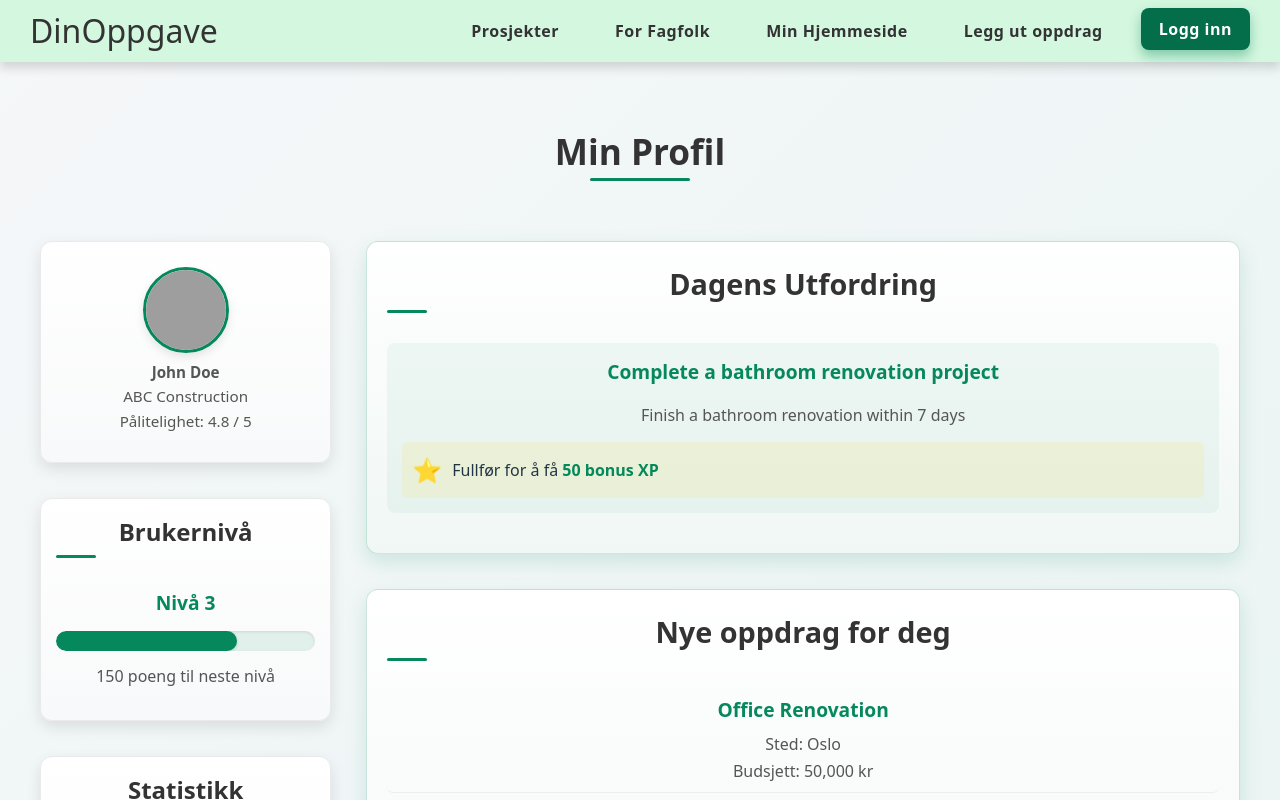
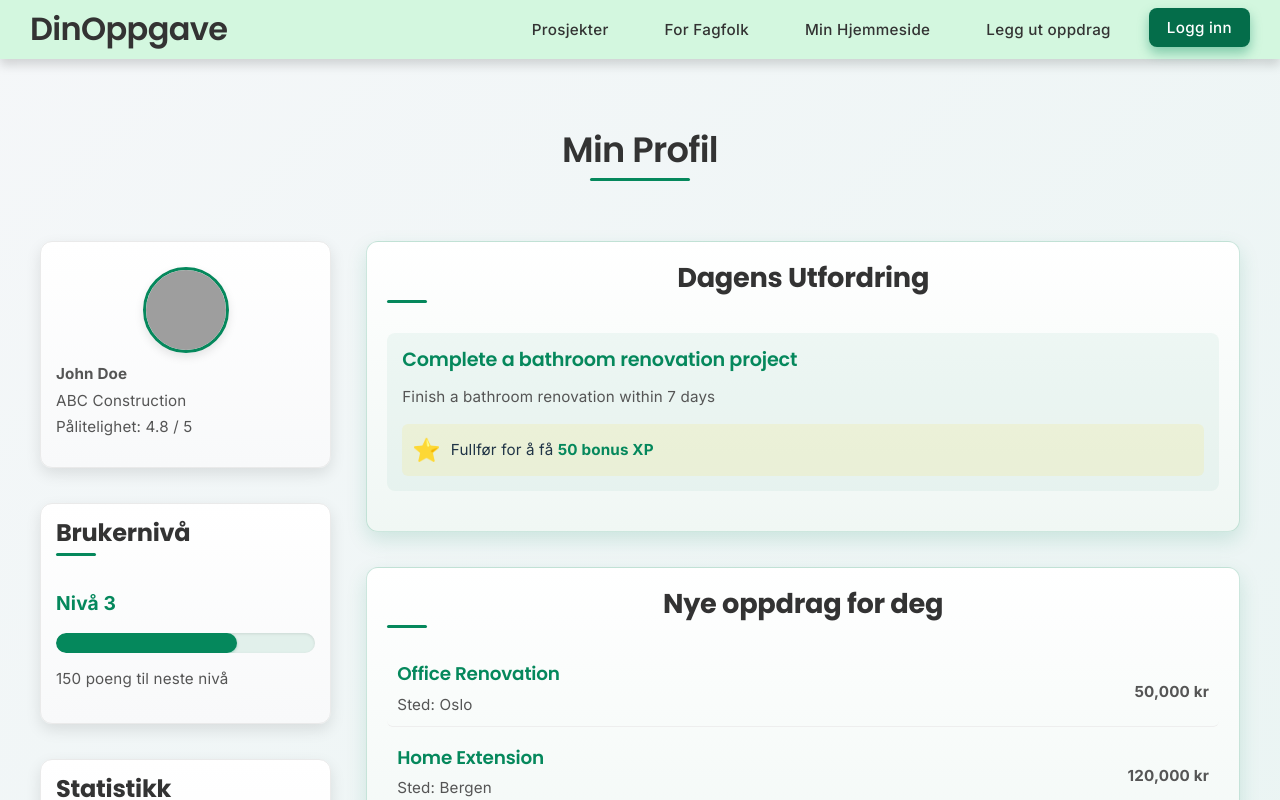
Before and after one commit to Brobo1/frontend-presentation, a React (Vite) app: page / in a window 1280 px wide. Both pictures are taken after a click on the button "Logg inn". Shown: the top 800 px of the page. Built offline with nearby package versions, Linux system fonts and the light colour scheme; grey boxes are pictures that could not be loaded.

Commit message:
Refine `ProfilePage` layout with improved styling, add semantic font usage, and introduce global font variables in `index.css`.

```diff
--- a/src/App.css
+++ b/src/App.css
@@ -18,11 +18,13 @@
 }
 
 #navbarTitle {
+  font-family: var(--font-heading);
   font-size: 2em;
   margin: 0;
-  font-weight: 500;
+  font-weight: 600;
   cursor: pointer;
   transition: color 0.3s ease;
+  letter-spacing: -0.02em;
 }
 
 #navbarTitle:hover {
@@ -37,17 +39,19 @@
 }
 
 .nav-btn {
+  font-family: var(--font-body);
   background: none;
   border: none;
   padding: 10px 18px;
-  font-weight: 600;
+  font-weight: 500;
   border-radius: 8px;
   cursor: pointer;
   transition: all 0.3s ease;
   color: #333;
   position: relative;
   overflow: hidden;
-  letter-spacing: 0.5px;
+  letter-spacing: 0.02em;
+  font-size: 0.95rem;
 }
 
 .nav-btn:hover,
@@ -140,12 +144,14 @@
 }
 
 .subscription-tier h2 {
+  font-family: var(--font-heading);
   color: #333;
   margin-top: 0;
   font-size: 1.8em;
   position: relative;
   display: inline-block;
   padding-bottom: 8px;
+  letter-spacing: -0.01em;
 }
 
 .subscription-tier h2::after {
@@ -160,6 +166,7 @@
 }
 
 .subscription-tier .price {
+  font-family: var(--font-heading);
   font-size: 1.8em;
   font-weight: 700;
   color: #05885c;
@@ -168,6 +175,7 @@
   display: flex;
   align-items: center;
   justify-content: center;
+  letter-spacing: -0.01em;
 }
 
 .subscription-tier .features {
@@ -208,10 +216,14 @@
 }
 
 .subscription-tier .feature-text {
+  font-family: var(--font-body);
   line-height: 1.4;
+  font-size: 0.95rem;
+  letter-spacing: 0.01em;
 }
 
 .subscription-tier .subscribe-btn {
+  font-family: var(--font-body);
   background-color: #05885c;
   color: white;
   width: 100%;
@@ -219,10 +231,11 @@
   border: none;
   border-radius: 8px;
   font-weight: 600;
+  font-size: 0.95rem;
   cursor: pointer;
   transition: all 0.3s ease;
   box-shadow: 0 4px 10px rgba(5, 136, 92, 0.3);
-  letter-spacing: 0.5px;
+  letter-spacing: 0.02em;
   position: relative;
   overflow: hidden;
 }
@@ -248,6 +261,7 @@
 }
 
 .recommended-badge {
+  font-family: var(--font-body);
   position: absolute;
   top: -12px;
   right: 20px;
@@ -256,9 +270,9 @@
   padding: 6px 16px;
   border-radius: 20px;
   font-weight: 600;
-  font-size: 0.9em;
+  font-size: 0.85em;
   box-shadow: 0 4px 8px rgba(5, 136, 92, 0.3);
-  letter-spacing: 0.5px;
+  letter-spacing: 0.02em;
 }
 
 #content {
@@ -268,6 +282,7 @@
 }
 
 #content > h1 {
+  font-family: var(--font-heading);
   font-weight: 600;
   font-size: 2.2em;
   margin-top: 50px;
@@ -275,6 +290,7 @@
   position: relative;
   display: inline-block;
   padding-bottom: 10px;
+  letter-spacing: -0.02em;
 }
 
 #content > h1::after {
--- a/src/comps/profile/ProfilePage.css
+++ b/src/comps/profile/ProfilePage.css
@@ -5,6 +5,7 @@
 }
 
 .profile-page h1 {
+  font-family: var(--font-heading);
   font-weight: 600;
   font-size: 2.2em;
   margin-top: 50px;
@@ -15,6 +16,7 @@
   padding-bottom: 10px;
   text-align: center;
   width: 100%;
+  letter-spacing: -0.02em;
 }
 
 .profile-page h1::after {
@@ -97,13 +99,15 @@
 }
 
 .profile-card h2 {
+  font-family: var(--font-heading);
   color: #333;
   margin-top: 0;
   margin-bottom: 20px;
-  font-size: 1.8em;
+  font-size: 1.7em;
   position: relative;
   display: inline-block;
   padding-bottom: 8px;
+  letter-spacing: -0.01em;
 }
 
 .profile-card h2::after {
@@ -142,14 +146,16 @@
 }
 
 .user-info {
-  text-align: center;
+  text-align: left;
 }
 
 .user-info p {
+  font-family: var(--font-body);
   margin: 5px 0;
   font-size: 0.95rem;
   color: #555;
-  line-height: 1.3;
+  line-height: 1.4;
+  letter-spacing: 0.01em;
 }
 
 /* Daily Challenge Card */
@@ -161,24 +167,37 @@
 }
 
 .challenge h3 {
+  font-family: var(--font-heading);
   color: #05885c;
   margin-top: 0;
   margin-bottom: 10px;
   font-size: 1.2em;
+  text-align: left;
+  letter-spacing: -0.01em;
+  font-weight: 600;
 }
 
 .challenge p {
+  font-family: var(--font-body);
   color: #555;
   margin-bottom: 15px;
+  text-align: left;
+  font-size: 0.95rem;
+  line-height: 1.5;
+  letter-spacing: 0.01em;
 }
 
 .bonus-xp {
+  font-family: var(--font-body);
   display: flex;
   align-items: center;
   background-color: rgba(255, 215, 0, 0.1);
   padding: 10px;
   border-radius: 6px;
   margin-top: 10px;
+  font-size: 0.95rem;
+  letter-spacing: 0.01em;
+  line-height: 1.4;
 }
 
 .xp-icon {
@@ -199,6 +218,9 @@
   transition: background-color 0.2s ease;
   padding: 5px 10px;
   border-radius: 6px;
+  display: flex;
+  justify-content: space-between;
+  align-items: center;
 }
 
 .available-project:hover {
@@ -211,16 +233,41 @@
   padding-bottom: 0;
 }
 
+.project-info {
+  flex: 1;
+  text-align: left;
+}
+
+.project-price {
+  text-align: right;
+  font-weight: bold;
+  color: #05885c;
+  font-size: 1.1em;
+  padding-left: 15px;
+}
+
+.project-price p {
+  margin: 0;
+}
+
 .available-project h3 {
+  font-family: var(--font-heading);
   margin: 0 0 8px 0;
   color: #05885c;
-  font-size: 1.2em;
+  font-size: 1.15em;
+  text-align: left;
+  letter-spacing: -0.01em;
+  font-weight: 600;
 }
 
 .available-project p {
+  font-family: var(--font-body);
   color: #555;
-  line-height: 1.4;
+  line-height: 1.5;
   margin: 5px 0;
+  text-align: left;
+  font-size: 0.95rem;
+  letter-spacing: 0.01em;
 }
 
 /* Card 4: User Level */
@@ -248,14 +295,17 @@
 .user-level-card h2, .statistics-card h2 {
   font-size: 1.5em;
   margin-bottom: 15px;
+  text-align: left;
 }
 
 .user-level-card p, .statistics-card p {
+  font-family: var(--font-body);
   margin: 8px 0;
-  font-size: 1rem;
+  font-size: 0.95rem;
   color: #555;
-  line-height: 1.3;
-  text-align: center;
+  line-height: 1.5;
+  text-align: left;
+  letter-spacing: 0.01em;
 }
 
 .user-level-card strong, .statistics-card strong {
@@ -285,11 +335,14 @@
 }
 
 .review-header {
+  font-family: var(--font-body);
   display: flex;
   justify-content: space-between;
   margin-bottom: 5px;
-  font-weight: bold;
+  font-weight: 600;
   color: #333;
+  font-size: 0.95rem;
+  letter-spacing: 0.01em;
 }
 
 .rating {
@@ -298,9 +351,13 @@
 }
 
 .review p {
+  font-family: var(--font-body);
   color: #555;
-  line-height: 1.4;
+  line-height: 1.5;
   font-style: italic;
+  text-align: left;
+  font-size: 0.95rem;
+  letter-spacing: 0.01em;
 }
 
 /* Card 7: Achievements */
@@ -333,16 +390,23 @@
 }
 
 .achievement h3 {
+  font-family: var(--font-heading);
   margin: 0 0 5px 0;
   color: #05885c;
   font-size: 1.1em;
+  text-align: left;
+  letter-spacing: -0.01em;
+  font-weight: 600;
 }
 
 .achievement p {
+  font-family: var(--font-body);
   color: #555;
-  line-height: 1.3;
+  line-height: 1.5;
   font-size: 0.95rem;
   margin: 0;
+  text-align: left;
+  letter-spacing: 0.01em;
 }
 
 /* Responsive adjustments */
--- a/src/comps/profile/ProfilePage.jsx
+++ b/src/comps/profile/ProfilePage.jsx
@@ -121,9 +121,13 @@ export function ProfilePage() {
             <div className="card-content">
               {userData.availableProjects.map(project => (
                 <div key={project.id} className="available-project">
-                  <h3>{project.title}</h3>
-                  <p>Sted: {project.location}</p>
-                  <p>Budsjett: {project.budget}</p>
+                  <div className="project-info">
+                    <h3>{project.title}</h3>
+                    <p>Sted: {project.location}</p>
+                  </div>
+                  <div className="project-price">
+                    <p>{project.budget}</p>
+                  </div>
                 </div>
               ))}
             </div>
--- a/src/index.css
+++ b/src/index.css
@@ -1,5 +1,8 @@
+/* Import Google Fonts */
+@import url('https://fonts.googleapis.com/css2?family=Inter:wght@300;400;500;600;700&family=Poppins:wght@400;500;600;700&display=swap');
+
 :root {
-  font-family: system-ui, Avenir, Helvetica, Arial, sans-serif;
+  font-family: 'Inter', system-ui, sans-serif;
   line-height: 1.5;
   font-weight: 400;
 
@@ -9,6 +12,10 @@
   text-rendering: optimizeLegibility;
   -webkit-font-smoothing: antialiased;
   -moz-osx-font-smoothing: grayscale;
+
+  /* Define font variables for consistent usage */
+  --font-heading: 'Poppins', system-ui, sans-serif;
+  --font-body: 'Inter', system-ui, sans-serif;
 }
 
 a {
@@ -26,9 +33,15 @@ body {
   min-height: 100vh;
 }
 
+h1, h2, h3, h4, h5, h6 {
+  font-family: var(--font-heading);
+  line-height: 1.2;
+  letter-spacing: -0.01em;
+}
+
 h1 {
   font-size: 3.2em;
-  line-height: 1.1;
+  font-weight: 600;
 }
 
 button {
@@ -37,10 +50,11 @@ button {
   padding: 0.6em 1.2em;
   font-size: 1em;
   font-weight: 500;
-  font-family: inherit;
+  font-family: var(--font-body);
   background-color: #1a1a1a;
   cursor: pointer;
-  transition: border-color 0.25s;
+  transition: border-color 0.25s, transform 0.2s;
+  letter-spacing: 0.01em;
 }
 button:hover {
   border-color: #646cff;
```
